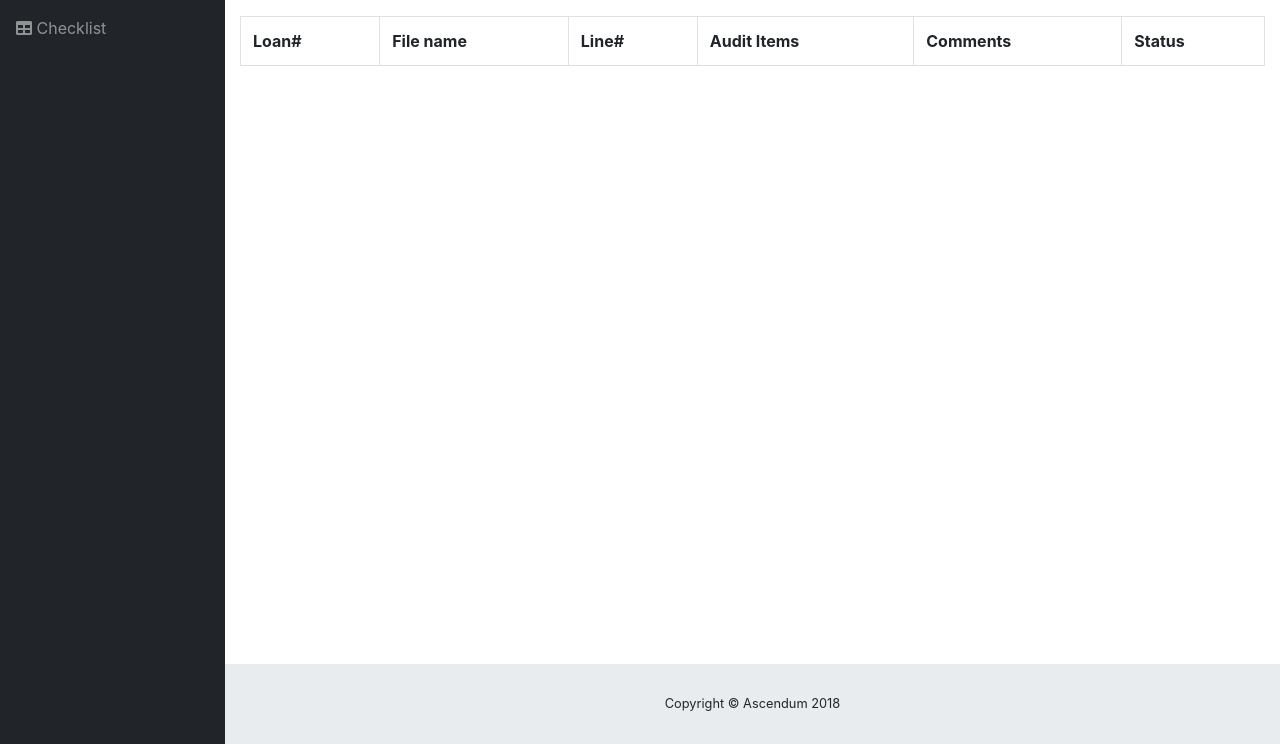
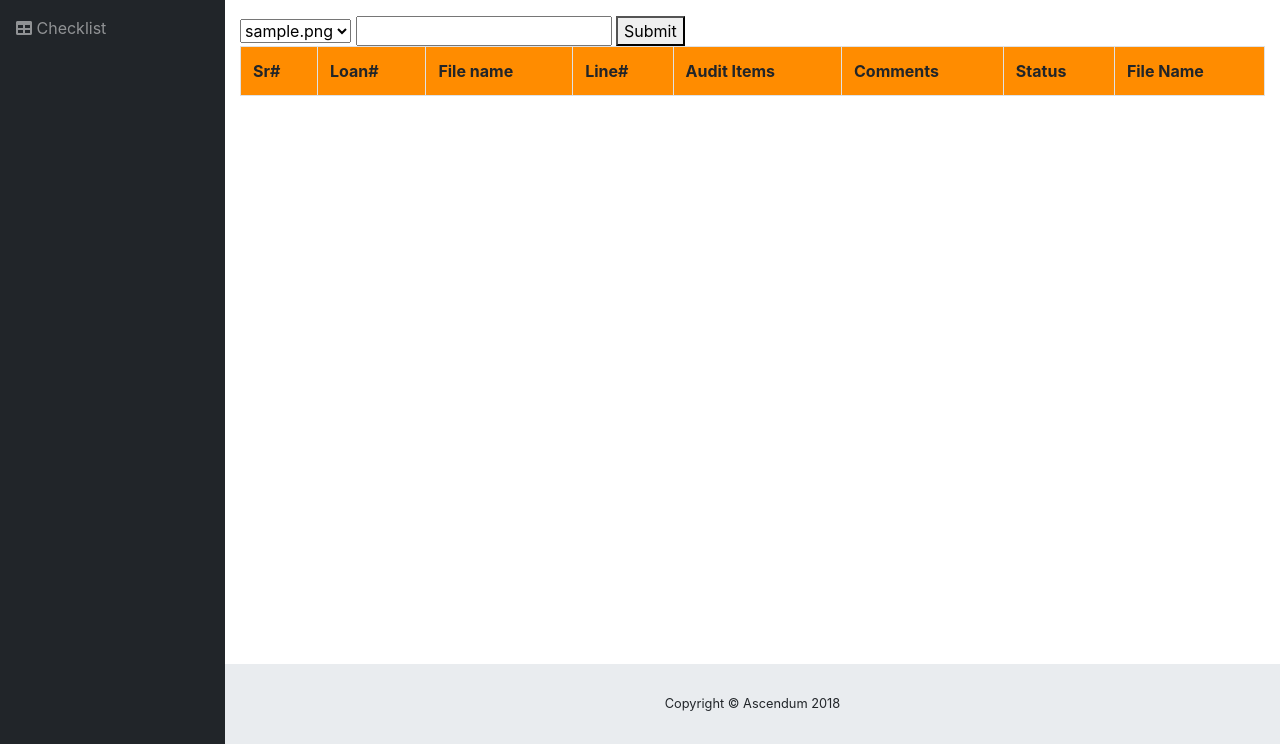
Before and after one commit to PatelKrunal0710/Trailing_Doc, a Django app: page /faildoc in a window 1280 px wide. Shown: the part 56-800 px from the top of the page. Run offline with Django 3.2, Linux system fonts and the light colour scheme; tables that the repository leaves empty hold one stand-in row (values such as "Sample post"); lists and menus that the app fills with data are empty; parts of the project's set-up code (start-up, migrations or seed data) failed here and were passed over; some libraries are stand-ins or nearby versions.

Commit message:
inprogress files first priority

```diff
--- a/Processing/Templates/BCD.html
+++ b/Processing/Templates/BCD.html
@@ -41,6 +41,8 @@
     <input type="hidden" name = "loan_no" value="{{lno}}">
     <input type="hidden" name = "Bname" value="{{lno.Borrower_lname}}">
     <input type="hidden" name = "State" value="{{lno.State}}">
+    <input type="hidden" name = "Sr#" value="{{lno.Sr_No}}">
+    <input type="hidden" name = "File_name" value="{{lno.File_name}}">
     <div class="card-body">
         <div class="table-responsive">
             <table class="table table-bordered table-striped" name="table" id="table">
--- a/Processing/Templates/blank.html
+++ b/Processing/Templates/blank.html
@@ -72,6 +72,21 @@
           <a class="nav-link" href="{% url 'faildoc' %}">
             <i class="fas fa-fw fa-chart-area"></i>
             <span>Report</span></a>
+        </li>
+        <li class="nav-item">
+          <a class="nav-link" href="{% url 'Checklist' %}">
+            <i class="fas fa-fw fa-chart-area"></i>
+            <span>Processing</span></a>
+        </li>
+        <li class="nav-item">
+          <a class="nav-link" href="{% url 'Dashboard' %}">
+            <i class="fas fa-fw fa-chart-area"></i>
+            <span>Dashboard</span></a>
+        </li>
+        <li class="nav-item">
+          <a class="nav-link" href="{% url 'Qc' %}">
+            <i class="fas fa-fw fa-chart-area"></i>
+            <span>Qc</span></a>
         </li>
         <!-- <li class="nav-item">
           <a class="nav-link" href="tables.html">
--- a/Processing/Templates/report.html
+++ b/Processing/Templates/report.html
@@ -1,42 +1,60 @@
 {% extends 'blank.html' %}
 {% block body %}
-<table class="table table-bordered">
-    <tr>
+<form action="{% url 'faildoc'%}" method="POST">
+<select name="Filename" id="Filename">
+    {% for i in filename %}
+    <option value="">{{i.File_name}}</option>
+    {% endfor %}
+</select>
+
+<input type="text" name="Filename1" id="Filename1">
+<button>Submit</button>
+</form>
+<table class="table table-bordered table-striped">
+    <tr style="background-color: darkorange">
+        <th>Sr#</th>
         <th>Loan#</th>
         <th>File name</th>
         <th>Line#</th>
         <th>Audit Items</th>
         <th>Comments</th>
         <th>Status</th>
+        <th>File Name</th>
     </tr>
     {% for i in fdr %}
     <tr>
+        <td>{{i.Sr_No}}</td>
         <td>{{i.Loan_no}}</td>
         <td>{{i.Borrower_lname}}</td>
         <td>{{i.View_no}}</td>
         <td>{{i.Checklist}}</td>
         <td>{{i.Proc_comments}}</td>
         <td>{{i.Proc_status}}</td>
+        <td>{{i.File_name}}</td>
     </tr>
     {% endfor %}
     {% for j in pfdr %}
     <tr>
+        <td>{{j.Sr_No}}</td>
         <td>{{j.Loan_No}}</td>
         <td>{{j.Borrower_lname}}</td>
         <td>0</td>
         <td>None</td>
         <td>None</td>
         <td>{{j.File_status}}</td>
+        <td>{{j.File_name}}</td>
     </tr>
     {% endfor %}
     {% for k in sfdr %}
     <tr>
+        <td>{{k.Sr_No}}</td>
         <td>{{k.Loan_No}}</td>
         <td>{{k.Borrower_lname}}</td>
         <td>-</td>
         <td>-</td>
         <td>{{j.File_status}}</td>
         <td>{{k.File_note}}</td>
+        <td>{{k.File_name}}</td>
     </tr>
     {% endfor %}
 </table>
--- a/Processing/models.py
+++ b/Processing/models.py
@@ -35,6 +35,7 @@ class Checklist_Master(models.Model):
 
 class docinfo(models.Model):
     Tdfileid = models.IntegerField(null=True)
+    Sr_No = models.IntegerField()
     Loan_no = models.IntegerField(null=True)
     Borrower_lname = models.CharField(max_length=254,null=True)
     State = models.CharField(max_length=254,null=True)
@@ -45,6 +46,7 @@ class docinfo(models.Model):
     Qc_status = models.CharField(max_length=254,null=True)
     Qc_comments = models.CharField(max_length=254,null=True)
     Checklist_type = models.CharField(max_length=254,null=True)
+    File_name = models.CharField(max_length=254)
 
     def __str__(self):
         return str(self.Tdfileid)
--- a/Processing/views.py
+++ b/Processing/views.py
@@ -45,7 +45,7 @@ def Fileupload(request):
                 File_name = csv_file,
                 Priority = column[6],
             )
-        return render(request, "Fileupload.HTML")
+        return render(request, "Fileupload.HTML",{"smesg":"File has been uploaded successfully."})
     return render(request, "Fileupload.HTML")
 
 def chkmaster(request):
@@ -64,28 +64,34 @@ def chkmaster(request):
     return render(request, "chkmsterupload.HTML")
 
 def Checklist(request):
-    lno = Fileinfo.objects.filter(File_process=0).order_by('-Priority').first()
-    lno.File_process = 0
-    lno.Proc_userid = str(request.user)
-    lno.Proc_sdate = datetime.datetime.now()
-    lno.save()
+    lno = Fileinfo.objects.get(File_process=2,Proc_userid=request.user)
+    if not lno:
+        print(lno,"inside if condition")
+        lno = Fileinfo.objects.filter(File_process=0).order_by('-Priority').first()
+        lno.File_process = 2
+        lno.Proc_userid = str(request.user)
+        lno.Proc_sdate = datetime.datetime.now()
+        lno.save()
     chk = Checklist_Master.objects.filter(Checklist_type = lno.Checklist).order_by('View_no')
     return render(request,'BCD.html',{'lno':lno,'chk':chk})
 
 def Chk_save(request):
-    loan = authenticate(Loan_no = request.POST["loan_no"])
-    if loan is None:
+    loan = docinfo.objects.filter(Loan_no = request.POST["loan_no"])
+    print(loan)
+    if not loan:
         d = dict(request.POST)
         fid = int(request.POST["fileid"])
         loanno = int(request.POST["loan_no"])
         bname = request.POST["Bname"]
         state = request.POST["State"]
+        Sr_No = request.POST['Sr#']
+        Filename =request.POST['File_name']
         sr = d['Sr']
         chklist = d['list']
         status = d['ddstatus']
         cmnt = d['comment']
         for (a,b,c,d) in zip(sr,chklist,status,cmnt):
-            d = docinfo.objects.create(Tdfileid=fid,Loan_no= loanno, Borrower_lname = bname,State=state,View_no=int(a),Checklist=b,Proc_status=c,Proc_comments=d)
+            d = docinfo.objects.create(Tdfileid=fid,Loan_no= loanno, Borrower_lname = bname,State=state,View_no=int(a),Checklist=b,Proc_status=c,Proc_comments=d,Sr_No = Sr_No,File_name=Filename)
             d.save()
         if 'Fail' in status:
             Fileinfo.objects.filter(Loan_No = loanno).update(File_status = 'Fail',Proc_edate=datetime.datetime.now(),File_process=1)
@@ -93,25 +99,47 @@ def Chk_save(request):
             Fileinfo.objects.filter(Loan_No = loanno).update(File_status = 'Suspend',Proc_edate=datetime.datetime.now(),File_process=1)
         else:
             Fileinfo.objects.filter(Loan_No = loanno).update(File_status = 'Pass',Proc_edate=datetime.datetime.now(),File_process=1)
+        if request.user.userprofile.Sample_QC == 100:
+            Fileinfo.objects.filter(Loan_No = loanno).update(Qc_process=0)
+        else:
+            completed_loans = Fileinfo.objects.filter(File_process=1,Proc_edate__date=datetime.date.today(),Proc_userid=request.user)
+            print(completed_loans, completed_loans.count())
+            prcent = completed_loans.count()*request.user.userprofile.Sample_QC/100
+            if prcent % 1 == 0:
+                rendomloans = Fileinfo.objects.filter(File_process=1,Proc_edate__date=datetime.date.today(),Proc_userid=request.user).exclude(Qc_process=0)
+                if request.user.userprofile.Sample_QC == 15:
+                    sqc = random.choices(rendomloans, k=3)
+                    for i in sqc:
+                        Fileinfo.objects.filter(Loan_No = str(i)).update(Qc_process=0)
+                else:
+                    sqc = random.choice(rendomloans)
+                    Fileinfo.objects.filter(Loan_No = str(sqc)).update(Qc_process=0)
+        return redirect('Dashboard')
+    else:
         return redirect('Dashboard')
 
 def faildoc(request):
-    fdr = docinfo.objects.filter(Proc_status="Fail").order_by("Loan_no")
-    pfdr = Fileinfo.objects.filter(File_status="Pass")
-    sfdr = Fileinfo.objects.filter(File_status="Suspend")
-    return render(request,'report.html',{'fdr':fdr,'pfdr':pfdr,'sfdr':sfdr})
+    filename =Fileinfo.objects.values('File_name').distinct()
+    fdr = docinfo.objects.filter(Proc_status="Fail").order_by("id")
+    pfdr = Fileinfo.objects.filter(File_status="Pass").order_by("Sr_No")
+    sfdr = Fileinfo.objects.filter(File_status="Suspend").order_by("Sr_No")
+    return render(request,'report.html',{'fdr':fdr,'pfdr':pfdr,'sfdr':sfdr,'filename':filename})
 
 def pdashboard(request):
     tcount = Fileinfo.objects.filter(File_process=0).count()
+    tqcount = Fileinfo.objects.filter(Qc_process=0).count()
     pcount = Fileinfo.objects.filter(File_process=1,Proc_edate__date=datetime.date.today(),Proc_userid=request.user).count()
     qcount = Fileinfo.objects.filter(File_process=1,Qc_edate__date=datetime.date.today(),Qc_userid=request.user).count()
-    return render(request, 'Dashboard.html',{'tcount':tcount,'pcount':pcount,'qcount':qcount})
+    return render(request, 'Dashboard.html',{'tcount':tcount,'tqcount':tqcount,'pcount':pcount,'qcount':qcount})
 
 def Qc(request):
-    rqc = Fileinfo.objects.filter(File_process=1,Proc_edate__date=datetime.date.today())
-    print(rqc.count())
-    q = random.choice(rqc)
-    print(q,q.id,q.Proc_userid)
+    q = Fileinfo.objects.filter(Qc_process=0).order_by('Proc_edate').exclude(Proc_userid=request.user).first()
+    if not q:
+        return redirect("404.html")
+    q.Qc_process=2
+    q.Qc_userid = str(request.user)
+    q.Qc_sdate = datetime.datetime.now()
+    q.save()
     qcdoc = docinfo.objects.filter(Tdfileid=q.id).order_by("id")
     return render(request,'QC.html',{'qcdoc':qcdoc,'q':q})
 
@@ -126,5 +154,11 @@ def qcChk_save(request):
     status = d['ddstatus']
     cmnt = d['comment']
     for (a,b,c,d) in zip(sr,chklist,status,cmnt):
-        pass
+        d = docinfo.objects.filter(Tdfileid=fid).update(Qc_status=c,Proc_comments=d)
+        if 'Fail' in status:
+            Fileinfo.objects.filter(Loan_No = loanno).update(File_status = 'Fail',Qc_edate=datetime.datetime.now(),Qc_process=1)
+        elif 'Suspend' in status:
+            Fileinfo.objects.filter(Loan_No = loanno).update(File_status = 'Suspend',Qc_edate=datetime.datetime.now(),Qc_process=1)
+        else:
+            Fileinfo.objects.filter(Loan_No = loanno).update(File_status = 'Pass',Qc_edate=datetime.datetime.now(),Qc_process=1)
     return redirect('Dashboard')
--- a/Trailing_Doc/settings.py
+++ b/Trailing_Doc/settings.py
@@ -25,7 +25,7 @@ SECRET_KEY = '@v^mr775qv8vjfky=&()nuw!xqrjofsjf$!*j6aup^5tfb_d-)'
 # SECURITY WARNING: don't run with debug turned on in production!
 DEBUG = True
 
-ALLOWED_HOSTS = []
+ALLOWED_HOSTS = ['172.16.8.218','127.0.0.1']
 
 
 # Application definition
--- a/Trailing_Doc/urls.py
+++ b/Trailing_Doc/urls.py
@@ -18,5 +18,6 @@ from django.urls import path,include
 
 urlpatterns = [
     path('admin/', admin.site.urls),
-    path('',include('Processing.urls'))
+    path('',include('Processing.urls')),
+    path('accounts/',include('django.contrib.auth.urls')),
 ]
```
Also changed, not shown: Processing/Templates/Dashboard.html (+6 -1 lines), Processing/Templates/Fileupload.html (+7 -0 lines), Processing/Templates/registration/password_change_done.html (added, +18 -0 lines), Processing/migrations/0003_auto_20190812_2220.py (added), Processing/static/js/chk.js (line endings or trailing spaces).
